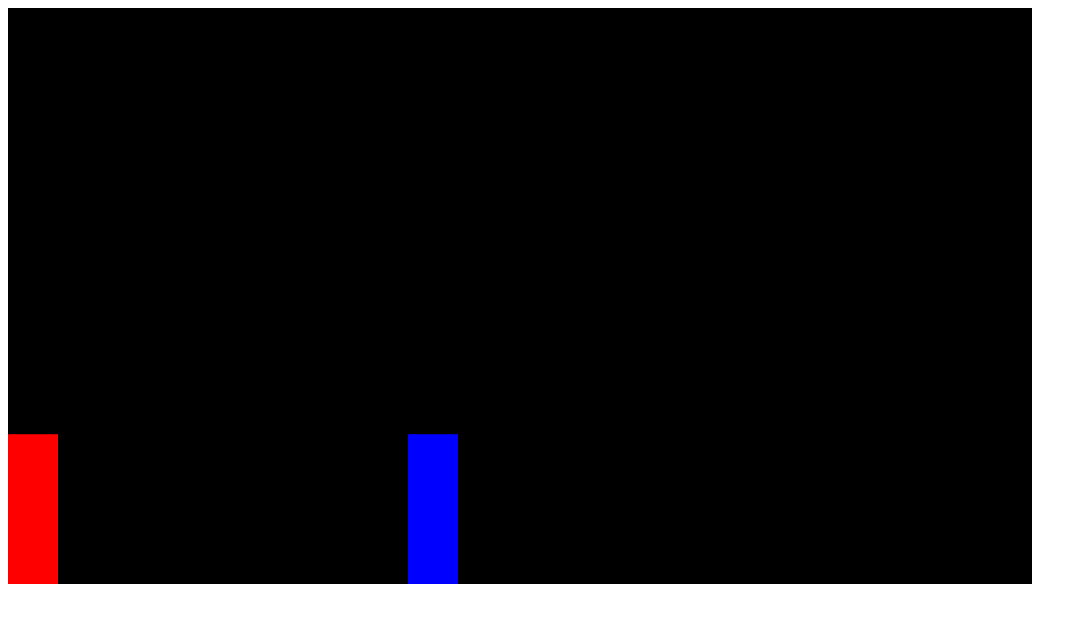
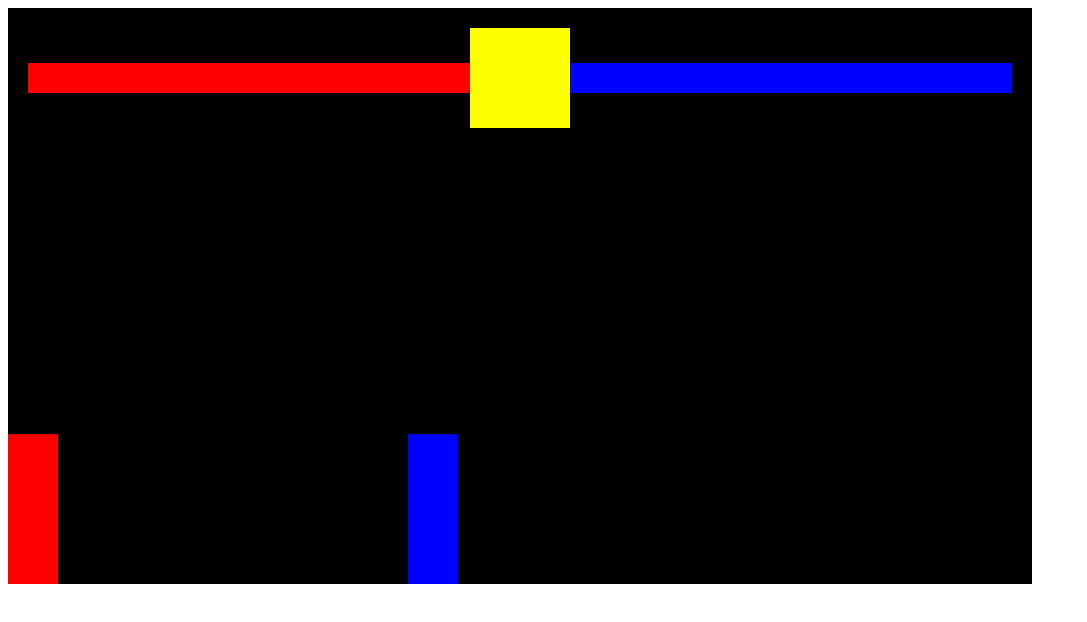
Before and after one commit to Foofding/JSFightingGame, a plain HTML site: page index.html in a window 1280 px wide. Shown: the whole page, without its empty margins (0-1087 px from the left). Drawn offline with Linux system fonts and the light colour scheme.

Commit message:
fixed player attack bug. Created health bars and player health that react to players being hit

```diff
--- a/index.html
+++ b/index.html
@@ -1,3 +1,45 @@
-<canvas></canvas>
+<head>
+    <style>
+        * {
+            box-sizing: border-box;
+        }
+    </style>
+</head>
+
+<body>
+    <!--red container div-->
+    <div style="position: relative;  display: inline-block;">
+
+        <!--smaller red containor div-->
+        <div style="
+         position: absolute;
+         display: flex;
+         align-items: center;
+         width: 100%;
+         padding: 20px">
+
+            <!-- PlayerOne health -->
+            <div style="position: relative; height: 30px; width: 100%; display: flex; justify-content: flex-end;">
+                <div style="background-color: yellow; height: 30px; width: 100%"></div>
+                <div  id="playerOneHealth" style="position: absolute; background: red; top: 0; right: 0; bottom: 0; width: 100%;"></div>
+            </div>
+
+            <!-- Timer -->
+            <div style="background-color: yellow;
+             width: 100;
+             height: 100;
+             flex-shrink: 0;"></div>
+
+            <!-- PlayerTwo health -->
+            <div style="position: relative; height: 30px; width: 100%">
+                <div style="background-color: yellow; height: 30px;"></div>
+                <div  id="playerTwoHealth" style="position: absolute; background: blue; top: 0; right: 0; bottom: 0; left: 0"></div>
+            </div>
+        </div>
+        <canvas></canvas>
+    </div>
+
+
+</body>
 
 <script src="index.js"></script>
--- a/index.js
+++ b/index.js
@@ -26,6 +26,7 @@ class Sprite {
         }
         this.color = color;
         this.isAttacking;
+        this.health = 100;
     }
 
     draw() {
@@ -69,22 +70,24 @@ class Sprite {
 
         if (rectangularCollision({
             rectangle1: playerOne,
-            rectangle2: playerOne
+            rectangle2: playerTwo
         }) &&
             playerOne.isAttacking
         ) {
             playerOne.isAttacking = false;
-            console.log('HIT!');
+            playerTwo.health -= 20;
+            document.querySelector('#playerTwoHealth').style.width = playerTwo.health + '%';
         }
 
         if (rectangularCollision({
-            rectangle1: playerOne,
-            rectangle2: playerTwo
+            rectangle1: playerTwo,
+            rectangle2: playerOne
         }) &&
             playerTwo.isAttacking
         ) {
             playerTwo.isAttacking = false;
-            console.log('Enemy HIT!');
+            playerOne.health -= 20;
+            document.querySelector('#playerOneHealth').style.width = playerOne.health + '%';
         }
     }
 
@@ -231,7 +234,7 @@ window.addEventListener('keydown', (event) => {
             break;
         //numbpad 0 for Attack
         case '0':
-            playerTwo.isAttacking = true;
+            playerTwo.attack();
             break;
     }
 
```
